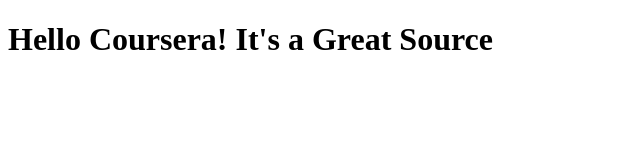
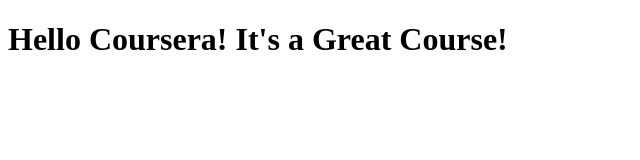
Before and after one commit to PM-byte-ship/Coursera-Test, a plain HTML site: page site/index.html in a window 1280 px wide. Shown: the full height of the page, 0-640 px from the left. Drawn offline with Linux system fonts and the light colour scheme.

Commit message:
Fixed Typo

```diff
--- a/site/index.html
+++ b/site/index.html
@@ -6,6 +6,6 @@
 	<title>Hello Coursera!</title>
 </head>
 <body>
-<h1>Hello Coursera! It's a Great Source</h1>
+<h1>Hello Coursera! It's a Great Course!</h1>
 </body>
 </html>
```
